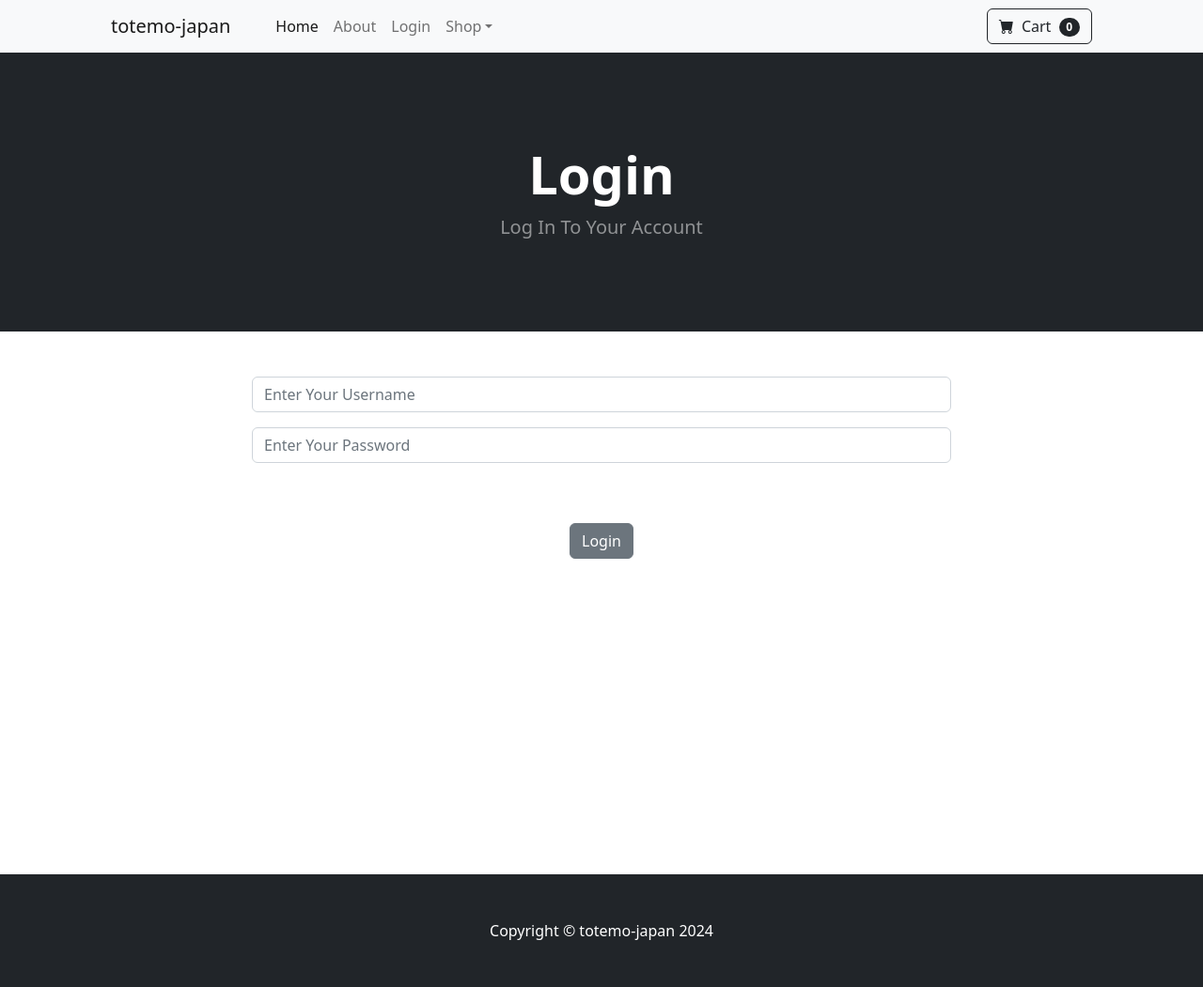
After one commit to abyf/ecommerce, a Django app: page /login/ in a window 1280 px wide. The commit adds this page. Shown: the whole page at 94% size. Run offline with Django 4.2, Linux system fonts and the light colour scheme; some libraries are stand-ins or nearby versions.

Commit message:
Video7:Login and Logout completed

```diff
--- a/totemojapan/store/templates/base.html
+++ b/totemojapan/store/templates/base.html
@@ -18,6 +18,14 @@
     <body>
         <!-- Navigation-->
          {% include 'navbar.html' %}
+         {% if messages %}
+            {% for message in messages %}
+            <div class="alert alert-warning alert-dismissible fade show" role="alert">
+                {{ message }}
+                <button type="button" class="btn-close" data-bs-dismiss="alert" aria-label="Close"></button>
+              </div>
+            {% endfor %}
+         {% endif %}
 
          {% block content %}
          {% endblock %}
--- /dev/null
+++ b/totemojapan/store/templates/login.html
@@ -0,0 +1,40 @@
+{% extends 'base.html' %}
+
+{% block content %}
+
+<!-- Header-->
+<header class="bg-dark py-5">
+    <div class="container px-4 px-lg-5 my-5">
+        <div class="text-center text-white">
+            <h1 class="display-4 fw-bolder">Login</h1>
+            <p class="lead fw-normal text-white-50 mb-0">Log In To Your Account</p>
+        </div>
+    </div>
+</header>
+
+
+<div class="container"> <div class="row"><center><div class="col-8"><br/><br/>
+    <form method="POST" action="{% url 'login' %}">
+        {% csrf_token %}
+
+        <div class="mb-3">
+          <input type="text" class="form-control" name="username" placeholder="Enter Your Username">
+        </div>
+
+        <div class="mb-3">
+          <input type="password" class="form-control" name="password" placeholder="Enter Your Password">
+        </div>
+        <br/><br/>
+        <button type="submit" class="btn btn-secondary">Login</button>
+      </form>
+
+      <br/><br/>
+      <br/><br/>
+      <br/><br/>
+      <br/><br/>
+      <br/><br/>
+      <br/><br/>
+      <br/><br/>
+</div></center></div></div>
+
+{% endblock %}
--- a/totemojapan/store/templates/navbar.html
+++ b/totemojapan/store/templates/navbar.html
@@ -6,6 +6,15 @@
             <ul class="navbar-nav me-auto mb-2 mb-lg-0 ms-lg-4">
                 <li class="nav-item"><a class="nav-link active" aria-current="page" href="{% url 'home' %}">Home</a></li>
                 <li class="nav-item"><a class="nav-link" href="{% url 'about' %}">About</a></li>
+
+                {% if user.is_authenticated %}
+                    <li class="nav-item"><a class="nav-link" href="{% url 'logout' %}">Logout</a></li>
+
+                {% else %}
+                    <li class="nav-item"><a class="nav-link" href="{% url 'login' %}">Login</a></li>
+
+                {% endif %}
+
                 <li class="nav-item dropdown">
                     <a class="nav-link dropdown-toggle" id="navbarDropdown" href="#" role="button" data-bs-toggle="dropdown" aria-expanded="false">Shop</a>
                     <ul class="dropdown-menu" aria-labelledby="navbarDropdown">
--- a/totemojapan/store/urls.py
+++ b/totemojapan/store/urls.py
@@ -4,4 +4,6 @@ from . import views
 urlpatterns = [
     path('', views.home, name='home'),
     path('about/', views.about, name='about'),
+    path('login/', views.login_user, name='login'),
+    path('logout', views.logout_user, name='logout'),
 ]
--- a/totemojapan/store/views.py
+++ b/totemojapan/store/views.py
@@ -1,5 +1,7 @@
-from django.shortcuts import render
+from django.shortcuts import render, redirect
 from .models import Product
+from django.contrib.auth import authenticate, login, logout
+from django.contrib import messages
 
 def home (request):
     products = Product.objects.all()
@@ -7,3 +9,26 @@ def home (request):
 
 def about (request):
     return render(request, 'about.html',{})
+
+def login_user (request):
+    if request.method == "POST":
+        username = request.POST['username']
+        password = request.POST['password']
+        user = authenticate(request,username=username, password=password)
+
+        if user is not None:
+            login(request,user)
+            messages.success(request,("You Have Been Logged in Successfully"))
+            return redirect('home')
+
+        else:
+            messages.success(request,("There was an error, please try again..."))
+            return redirect('login')
+
+    else:
+        return render(request, 'login.html',{})
+
+def logout_user(request):
+    logout(request)
+    messages.success(request,("You Have Been Bogged out.... Thanks for stopping by..."))
+    return redirect ('home')
```
Also changed, not shown: totemojapan/db.sqlite3.
